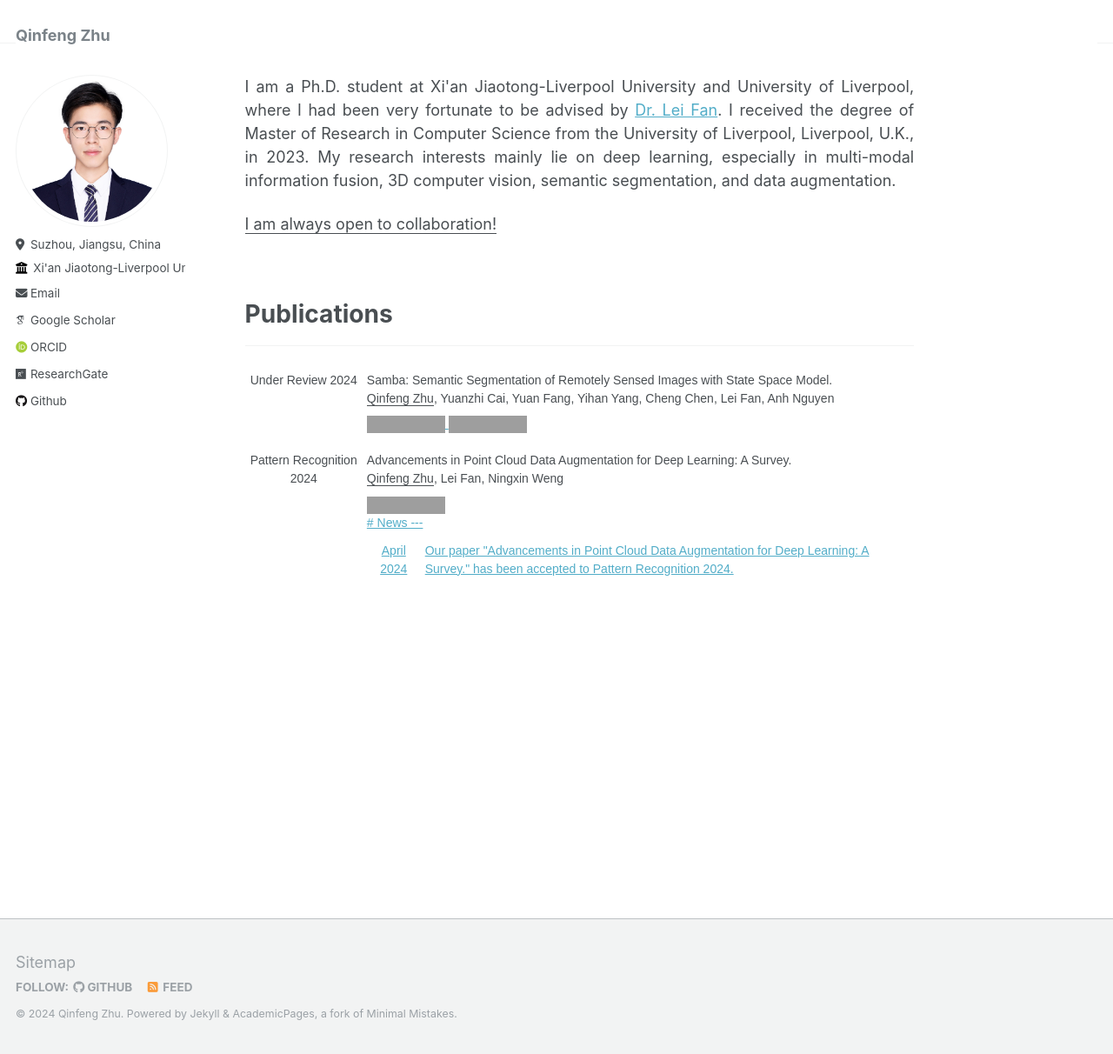
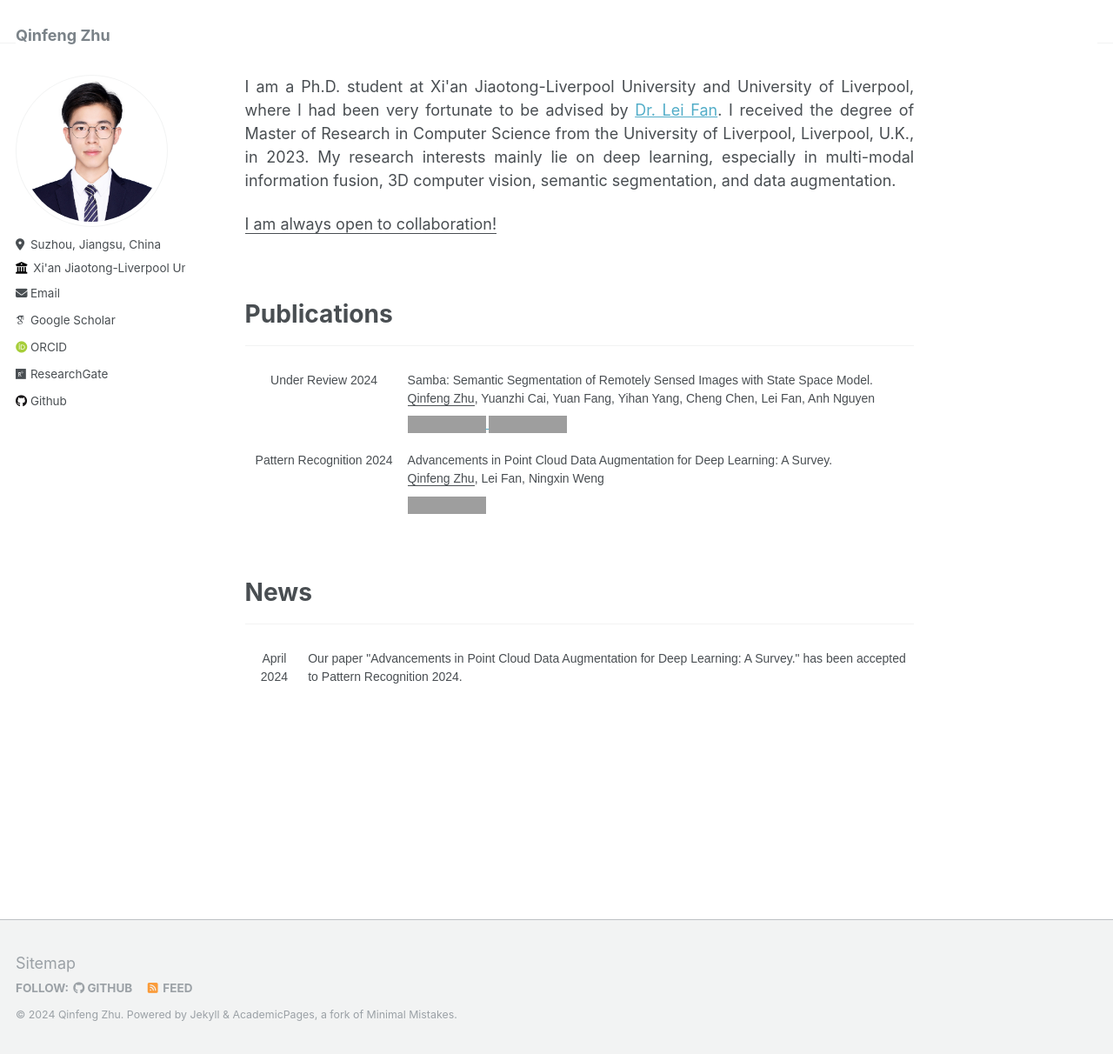
Before and after one commit to zhuqinfeng1999/zhuqinfeng1999.github.io, a Jekyll site: the page built from _pages/about.md, in a window 1280 px wide and 1212 px high. Shown: the whole window at 87% size. Built offline with Jekyll 4.4.1, drawn with Linux system fonts in a browser that asks for light colours; some web fonts are replaced; grey boxes are pictures that could not be loaded.

Commit message:
Update about.md

```diff
--- a/_pages/about.md
+++ b/_pages/about.md
@@ -49,7 +49,11 @@ My research interests mainly lie on deep learning, especially in multi-modal inf
         <span style="display: block; margin-bottom: -13px;"></span> <br>
         <a href="https://arxiv.org/abs/2308.12113">
           <img src="https://img.shields.io/badge/PDF-80000f" alt="PDF" style="width: auto; height: 20px;"/>
-
+        </a>
+      </th>
+    </tr>
+  </tbody>
+</table>
 
 
 <br>
```
